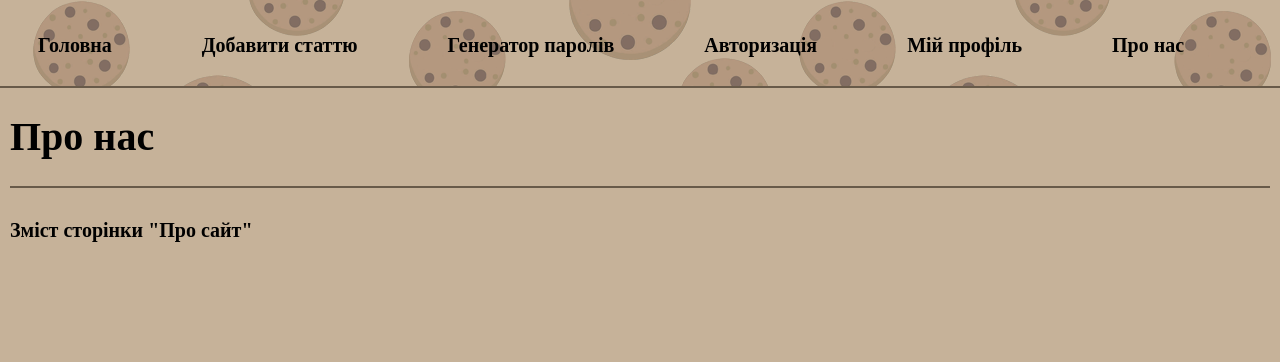
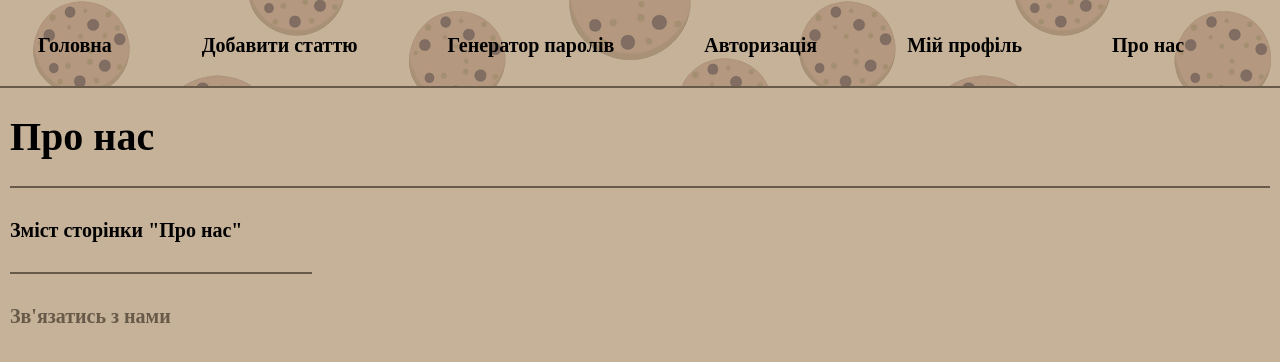
Before and after one commit to Shyymaker/CooKey, a Flask app: page /about_us in a window 1280 px wide; the page is wider, and only the part inside the window is pictured. Shown: the top 362 px of that part. Run offline with Flask 2, Linux system fonts and the light colour scheme; data comes from the database, SQL or seed files in the repository.

Commit message:
Added page - contact

```diff
--- a/main.py
+++ b/main.py
@@ -98,6 +98,10 @@ def addPost():
 def about():
     return render_template('about_us.html', menu=dbase.getMenu(), title="Про нас")
 
+@app.route("/contact")
+def contact():
+    return render_template('contact.html', menu=dbase.getMenu(), title="Зворотій зв'язок")
+
 @app.route("/post/<int:id_post>")
 @login_required
 def showPost(id_post):
--- a/templates/about_us.html
+++ b/templates/about_us.html
@@ -2,5 +2,7 @@
 
 {% block content %}
 {{ super() }}
-<p>Зміст сторінки "Про сайт"
-    {% endblock %}
+    <p>Зміст сторінки "Про нас"
+    <hr align=left width="300px" color="#685A49">
+    <p><a href="{{url_for('contact')}}">Зв'язатись з нами</a>
+{% endblock %}
```
